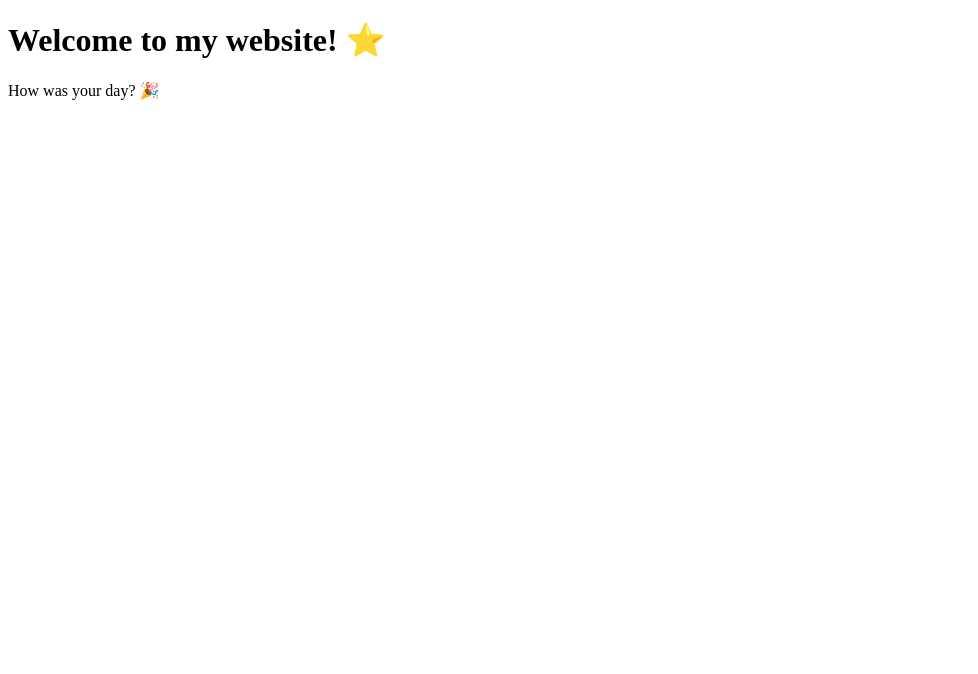
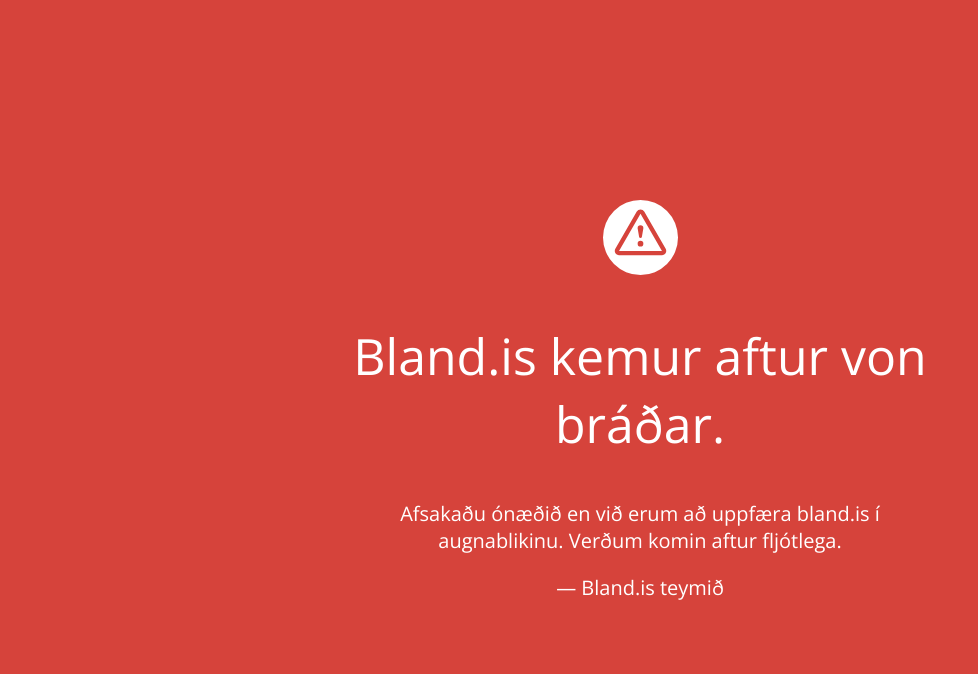
Before and after one commit to MagnaVerslanir/blandisdown, a plain HTML site: page index.html in a window 1280 px wide. Shown: the whole page, without its empty margins (0-978 px from the left). Drawn offline with nearby package versions, Linux system fonts and the light colour scheme.

Commit message:
Initialize website

```diff
--- a/index.html
+++ b/index.html
@@ -1,10 +1,23 @@
-<!DOCTYPE html>
-<html>
-   <head>
-      <title>My Cool Website</title>
-   </head>
-   <body>
-      <h1>Welcome to my website! ⭐️</h1>
-      <p>How was your day? 🎉</p>
-   </body>
-</html>
+<!doctype html>
+<title>Site Maintenance</title>
+<link href="https://fonts.googleapis.com/css?family=Open+Sans:300,400,700" rel="stylesheet">
+<style>
+  html, body { padding: 0; margin: 0; width: 100%; height: 100%; }
+  * {box-sizing: border-box;}
+  body { text-align: center; padding: 0; background: #d6433b; color: #fff; font-family: Open Sans; }
+  h1 { font-size: 50px; font-weight: 100; text-align: center;}
+  body { font-family: Open Sans; font-weight: 100; font-size: 20px; color: #fff; text-align: center; display: -webkit-box; display: -ms-flexbox; display: flex; -webkit-box-pack: center; -ms-flex-pack: center; justify-content: center; -webkit-box-align: center; -ms-flex-align: center; align-items: center;}
+  article { display: block; width: 700px; padding: 50px; margin: 0 auto; }
+  a { color: #fff; font-weight: bold;}
+  a:hover { text-decoration: none; }
+  svg { width: 75px; margin-top: 1em; }
+</style>
+
+<article>
+    <svg xmlns="http://www.w3.org/2000/svg" viewBox="0 0 202.24 202.24"><defs><style>.cls-1{fill:#fff;}</style></defs><title>Asset 3</title><g id="Layer_2" data-name="Layer 2"><g id="Capa_1" data-name="Capa 1"><path class="cls-1" d="M101.12,0A101.12,101.12,0,1,0,202.24,101.12,101.12,101.12,0,0,0,101.12,0ZM159,148.76H43.28a11.57,11.57,0,0,1-10-17.34L91.09,31.16a11.57,11.57,0,0,1,20.06,0L169,131.43a11.57,11.57,0,0,1-10,17.34Z"/><path class="cls-1" d="M101.12,36.93h0L43.27,137.21H159L101.13,36.94Zm0,88.7a7.71,7.71,0,1,1,7.71-7.71A7.71,7.71,0,0,1,101.12,125.63Zm7.71-50.13a7.56,7.56,0,0,1-.11,1.3l-3.8,22.49a3.86,3.86,0,0,1-7.61,0l-3.8-22.49a8,8,0,0,1-.11-1.3,7.71,7.71,0,1,1,15.43,0Z"/></g></g></svg>
+    <h1>Bland.is kemur aftur von bráðar.</h1>
+    <div>
+        <p>Afsakaðu ónæðið en við erum að uppfæra bland.is í augnablikinu. Verðum komin aftur fljótlega.</p>
+        <p>&mdash; Bland.is teymið</p>
+    </div>
+</article>
```
